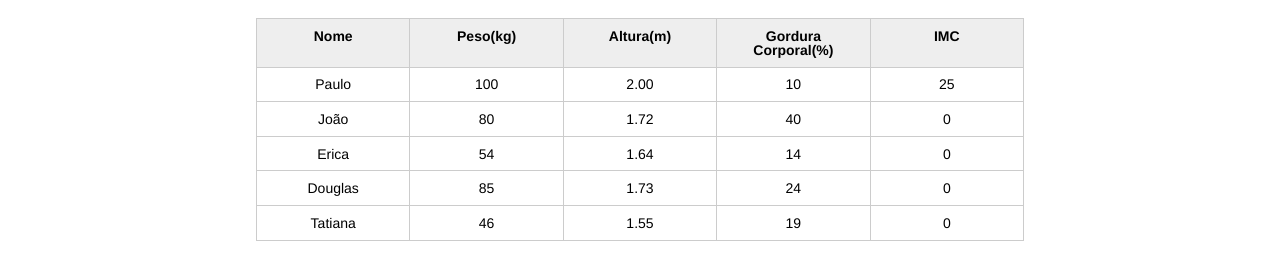
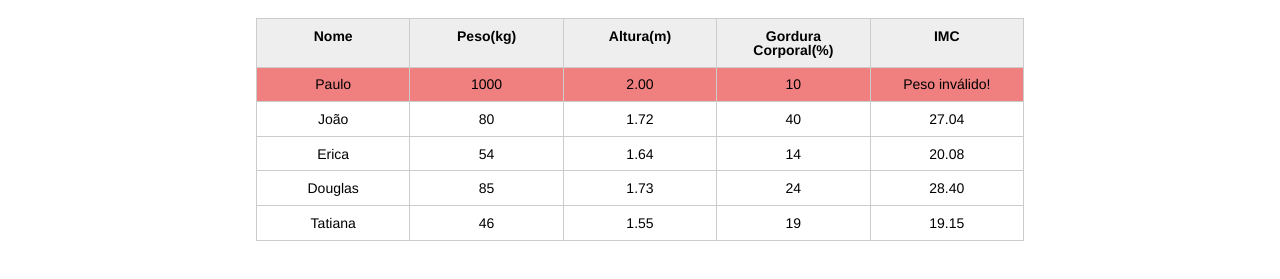
Before and after one commit to TiagoMarinhoSousa/Curso-JS-Programando-na-linguagem-da-web, a plain HTML site: page index.html in a window 1280 px wide. Shown: the part 123-402 px from the top of the page. Drawn offline with Linux system fonts and the light colour scheme.

Commit message:
aula 3 - laço for

```diff
--- a/css/index.css
+++ b/css/index.css
@@ -132,3 +132,7 @@ button[disabled=disabled], button:disabled {
 .campo-invalido{
 	border: 1px solid red;
 }
+
+.paciente-invalido {
+	background-color: lightcoral;
+}
--- a/index.html
+++ b/index.html
@@ -31,7 +31,7 @@
 					<tbody id="tabela-pacientes">
 						<tr class="paciente" id="primeiro-paciente">
 							<td class="info-nome">Paulo</td>
-							<td class="info-peso">100</td>
+							<td class="info-peso">1000</td>
 							<td class="info-altura">2.00</td>
 							<td class="info-gordura">10</td>
 							<td class="info-imc">0</td>
--- a/js/principal.js
+++ b/js/principal.js
@@ -3,7 +3,13 @@ var titulo = document.querySelector(".titulo");
 titulo.textContent = "Aparecida Nutricionista";
 
 //2ª aula -
-var paciente = document.querySelector("#primeiro-paciente");
+var pacientes = document.querySelectorAll(".paciente");
+
+
+for (var i = 0; i < pacientes.length; i++) {
+
+    var paciente = pacientes[i];
+
     var tdPeso = paciente.querySelector(".info-peso");
     var peso = tdPeso.textContent;
 
@@ -17,17 +23,21 @@ var tdImc = paciente.querySelector(".info-imc");
     var pesoEhValido = true;
     var alturaEhValida = true;
 
-if(peso <= 0 || peso >= 300){
+    if (peso <= 0 || peso >= 300) {
         pesoEhValido = false;
         tdImc.textContent = "Peso inválido!";
+        paciente.classList.add("paciente-invalido");
     }
 
-if(altura <= 0 || altura >= 3.00){
+    if (altura <= 0 || altura >= 3.00) {
         alturaEhValida = false;
         tdImc.textContent = "Altura inválida!";
+        paciente.classList.add("paciente-invalido");
     }
 
-if (pesoEhValido && alturaEhValida){
-    var imc = peso / (altura*altura);
-    tdImc.textContent = imc;
+    if (pesoEhValido && alturaEhValida) {
+        var imc = peso / (altura * altura);
+        tdImc.textContent = imc.toFixed(2);
     }
+
+}
```
Lines whose indentation alone changed are shown as unchanged.
